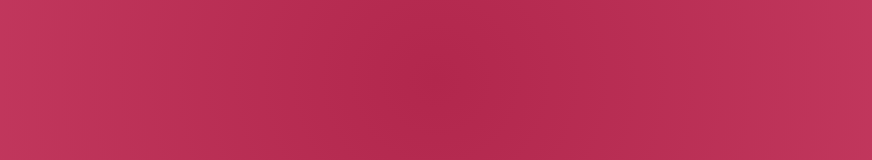
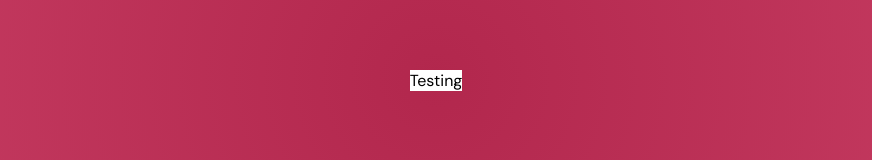
Before and after one commit to MatheusGom/Cattuccino_P5, a React (Create React App) app in the folder cattuccino/: page /test in a window 1280 px wide. Before the commit this address had no page. Shown: the part 320-480 px from the top of the page, without its empty margins (204-1076 px from the left). Built offline with nearby package versions, Linux system fonts and the light colour scheme; the HTML template or start-up script is replaced by a standard one.

Commit message:
add: begin component structure

```diff
--- a/cattuccino/src/App.js
+++ b/cattuccino/src/App.js
@@ -1,13 +1,15 @@
 import { BrowserRouter as Router, Route, Routes } from 'react-router-dom';
 import Login from "./pages/login";
 import UserLogin from './pages/userLogin';
+import TestPage from './pages/testPage';
 
 function App() {
   return (
     <Router>
       <Routes>
-        <Route path='/' element={<Login/>} />
-        <Route path='/usuario/:userType' element={<UserLogin/>}/>
+        <Route path='/' element={<Login />} />
+        <Route path='/usuario/:userType' element={<UserLogin />} />
+        <Route path='/test' element={<TestPage />}/>
       </Routes>
     </Router>
   );
--- /dev/null
+++ b/cattuccino/src/components/Header/Header.module.css
@@ -0,0 +1,3 @@
+.head {
+    background-color: #fff;
+}
--- a/cattuccino/src/components/Header/index.js
+++ b/cattuccino/src/components/Header/index.js
@@ -0,0 +1,14 @@
+import React from 'react';
+import styles from './Header.module.css';
+
+function Header() {
+    return (
+        <>
+            <div className={styles.head}>
+                <p>Testing</p>
+            </div>
+        </>
+    );
+}
+
+export default Header;
--- /dev/null
+++ b/cattuccino/src/pages/testPage/index.js
@@ -0,0 +1,12 @@
+import React from "react";
+import Header from "../../components/Header";
+
+function TestPage() {
+    return (
+        <>
+            <Header />
+        </>
+    );
+}
+
+export default TestPage;
```
